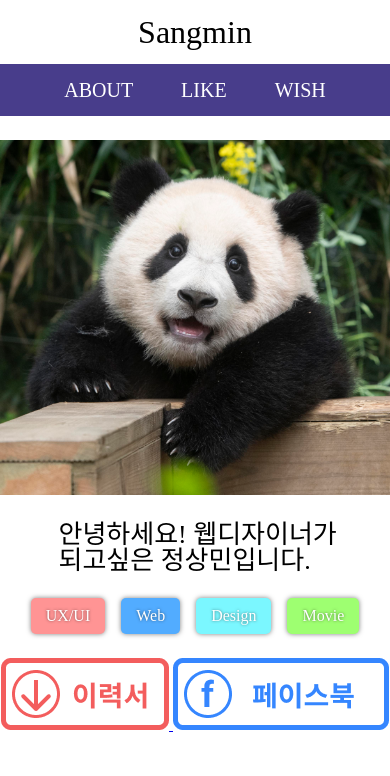
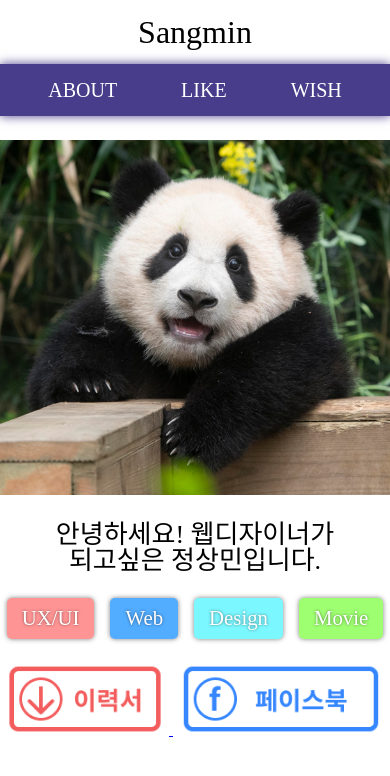
Before and after one commit to sangmin0210/portfolio, a plain HTML site: page index.html in a window 390 px wide. Drawn offline with nearby package versions, Linux system fonts and the light colour scheme.

Commit message:
모바일 뷰포트 수정

```diff
--- a/css/style.css
+++ b/css/style.css
@@ -41,11 +41,12 @@ header {
     font-size: 1.250rem;
     display: flex;
     justify-content: center; /* 컨텐츠 정렬 :  여백을 포함해서 */
+    box-shadow: 0 0 10px 0 darkslateblue;
 }
 .menu a {
     color: white;
     text-transform: uppercase;
-    margin: 0 1.5rem; /* 바깥여백 : 좌우 만 기본값 1배 */
+    margin: 0 2rem; /* 바깥여백 : 좌우 만 기본값 1배 */
 }
 .profile {
     margin: 1.5rem 0;
@@ -55,7 +56,7 @@ header {
 }
 .contents p {
     font-size: 1.625rem;
-    margin-left: 15%; /*바깥여백 : 외쪽만 20%나머지 0*/
+    text-align: center;
 }
 .keywords{
     display: flex;
@@ -68,6 +69,7 @@ header {
     color: #ffffff;
     border-radius: 5px; /* 테두리-변경 : 10픽셀 만큼 가장자리 동그랗게 깍기*/
     box-shadow: 0 0 5px 0 rgba(0,0,0,.5); /* 박스-그림자 : x y spread size color*/ /*rgba 순서 R G B 투명도 0~9까지만 */
+    font-size: 1.3rem;
 
 }
 .uxui {
@@ -88,6 +90,10 @@ header {
 }
 .buttons {
     text-align: center;
-    column-gap: 3rem;
+
+
+}
+.buttons img {
+    transform: scale(0.9);
 }
 }
```
